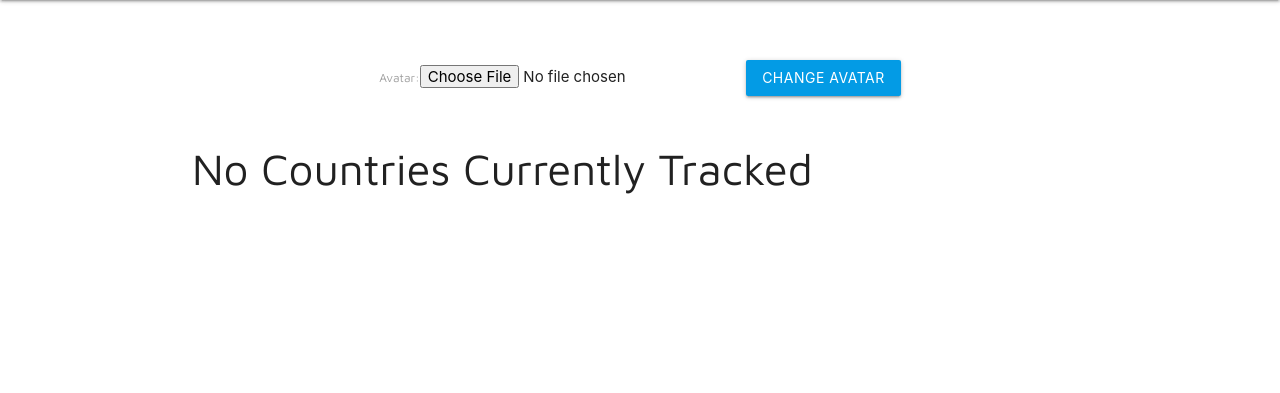
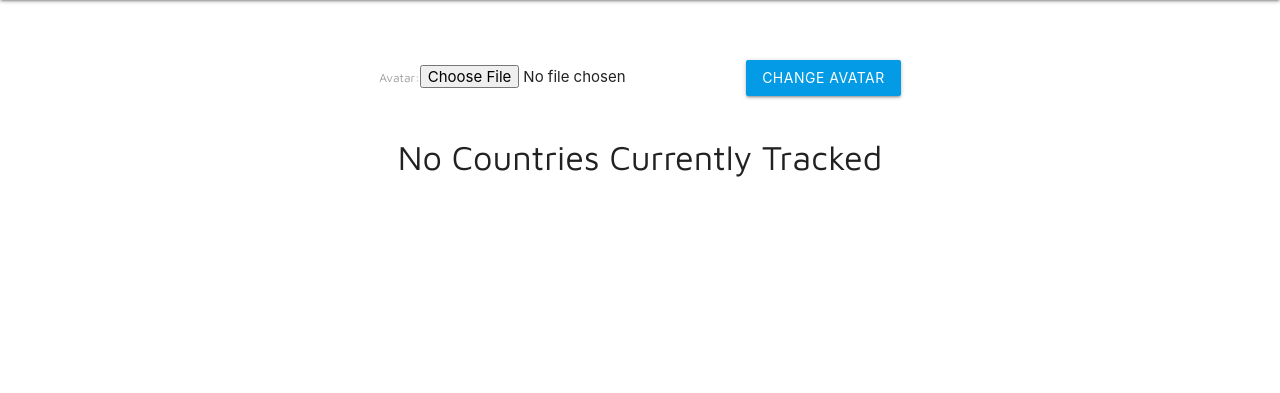
Before and after one commit to fastlane27/corona_chasers, a Django app: template main_app/templates/main_app/profile_detail.html in a window 1280 px wide. Shown: the part 64-457 px from the top of the page. Run offline with Django 3.2, Linux system fonts and the light colour scheme; the template is opened without the code that fills it: values that come from a table or form of the project are taken from there, others are empty; some web fonts are replaced.

Commit message:
center text on profile

```diff
--- a/main_app/templates/main_app/profile_detail.html
+++ b/main_app/templates/main_app/profile_detail.html
@@ -42,7 +42,7 @@
     </tbody>
   </table>
 {% else %}
-  <h3>No Countries Currently Tracked</h3>
+  <h4 class="center">No Countries Currently Tracked</h4>
 {% endif %}
 
 {% endblock %}
```
